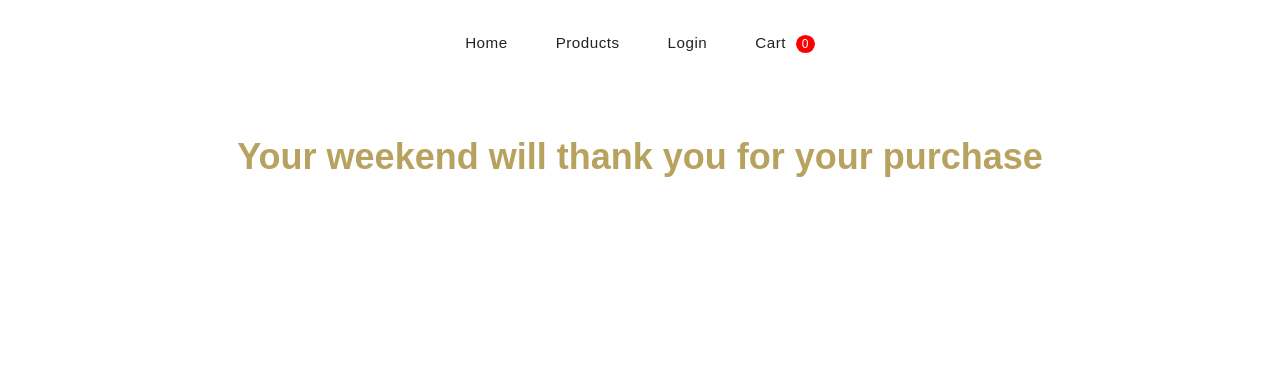
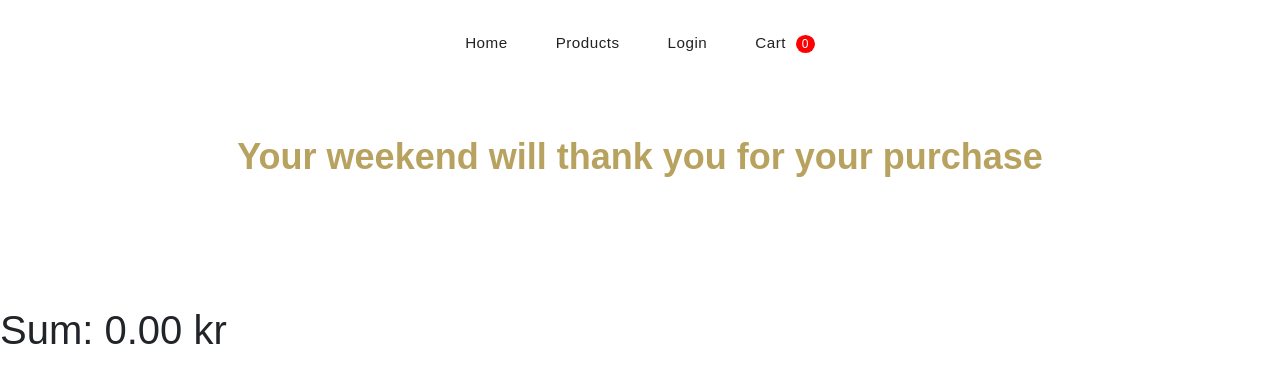
Before and after one commit to leakrullp/candy-webshop, a plain HTML site: page basket.html in a window 1280 px wide. Drawn offline with nearby package versions, Linux system fonts and the light colour scheme; a web font is replaced by a local one.

Commit message:
Refactor product pricing structure and update basket display logic

```diff
--- a/Products/productCard.js
+++ b/Products/productCard.js
@@ -5,9 +5,9 @@ export function createProductCard(p) {
   card.innerHTML = `
     <h2>${p.name}</h2>
     <img src="${p.image}" width="200" alt="${p.name}" />
-    <p>Pris:
-    ${p.discount > 0 ? `<del>${p.price} kr.</del>` : `${p.price} kr.`}</p>
-    ${p.discount > 0 ? `<p style="background-color:#ffff00">Discounted price ${p.price - (p.discount / 100) * p.price} </p>` : ""}
+    <p>
+    ${p.discount > 0 ? `<del>Old price: ${p.originalPrice} kr.</del>` : `Price: ${p.price} kr.`}</p>
+    ${p.discount > 0 ? `<p style="background-color:#ffff00">New price ${p.price.toFixed(2)} kr. </p>` : ""}
     <p>Country: ${p.country}</p>
     <p>Brand: ${p.brand}</p>
     <button class="view-btn" data-id="${p.id}">View Details</button>
--- a/Products/products.js
+++ b/Products/products.js
@@ -1,7 +1,7 @@
 const products = [
   {
     id: 1,
-    price: 25.5,
+    originalPrice: 25.5,
     name: "Frugt Vingummibamser",
     image: "/Products/images/1.jpg",
     country: "Germany",
@@ -17,7 +17,7 @@ const products = [
   },
   {
     id: 2,
-    price: 45.0,
+    originalPrice: 45.0,
     name: "Cremet Mælkechokolade",
     image: "/Products/images/2.jpg",
     country: "Switzerland",
@@ -33,7 +33,7 @@ const products = [
   },
   {
     id: 3,
-    price: 18.0,
+    originalPrice: 18.0,
     name: "Sure Jordbær Snører",
     image: "/Products/images/3.jpg",
     country: "Denmark",
@@ -49,7 +49,7 @@ const products = [
   },
   {
     id: 4,
-    price: 32.0,
+    originalPrice: 32.0,
     name: "Salte Heksehyl",
     image: "/Products/images/4.jpg",
     country: "Netherlands",
@@ -65,7 +65,7 @@ const products = [
   },
   {
     id: 5,
-    price: 15.0,
+    originalPrice: 15.0,
     name: "Klassiske Bolcher",
     image: "/Products/images/5.jpg",
     country: "Denmark",
@@ -81,7 +81,7 @@ const products = [
   },
   {
     id: 6,
-    price: 20.0,
+    originalPrice: 20.0,
     name: "Polish Chocolate Wafer Bar",
     image: "/Products/images/6.png",
     country: "Poland",
@@ -97,7 +97,7 @@ const products = [
   },
   {
     id: 7,
-    price: 17.5,
+    originalPrice: 17.5,
     name: "Plum Filled Chocolates",
     image: "/Products/images/7.png",
     country: "Poland",
@@ -112,7 +112,7 @@ const products = [
   },
   {
     id: 8,
-    price: 14.0,
+    originalPrice: 14.0,
     name: "Polish Fruit Jellies",
     image: "/Products/images/8.jpg",
     country: "Poland",
@@ -127,7 +127,7 @@ const products = [
   },
   {
     id: 9,
-    price: 22.0,
+    originalPrice: 22.0,
     name: "Serbian Hazelnut Chocolate",
     image: "/Products/images/9.jpg",
     country: "Serbia",
@@ -142,7 +142,7 @@ const products = [
   },
   {
     id: 10,
-    price: 16.5,
+    originalPrice: 16.5,
     name: "Fruit Caramel Chews",
     image: "/Products/images/10.jpg",
     country: "Serbia",
@@ -157,7 +157,7 @@ const products = [
   },
   {
     id: 11,
-    price: 19.0,
+    originalPrice: 19.0,
     name: "Serbian Cocoa Biscuits",
     image: "/Products/images/11.jpg",
     country: "Serbia",
@@ -172,7 +172,7 @@ const products = [
   },
   {
     id: 12,
-    price: 24.0,
+    originalPrice: 24.0,
     name: "Greek Honey Sesame Bars",
     image: "/Products/images/12.jpg",
     country: "Greece",
@@ -187,7 +187,7 @@ const products = [
   },
   {
     id: 13,
-    price: 21.0,
+    originalPrice: 21.0,
     name: "Greek Milk Chocolate Bar",
     image: "/Products/images/13.jpg",
     country: "Greece",
@@ -202,7 +202,7 @@ const products = [
   },
   {
     id: 14,
-    price: 18.5,
+    originalPrice: 18.5,
     name: "Loukoumi (Greek Delight)",
     image: "/Products/images/14.jpg",
     country: "Greece",
@@ -232,14 +232,15 @@ const products = [
   },
 ];
 
-function returnDiscountedPrice(p) {
+function getCurrentPrice(p) {
   const op = p.originalPrice;
   const discount = p.discount;
-  if (discount > 0) return op - op * (discount / 100);
-  else return op;
+  let finalPrice = op;
+  if (discount > 0) finalPrice = op - op * (discount / 100);
+  return finalPrice;
 }
 
 export const candyProducts = products.map((p) => ({
   ...p,
-  price: returnDiscountedPrice(p),
+  price: getCurrentPrice(p),
 }));
--- a/basket.html
+++ b/basket.html
@@ -18,23 +18,31 @@
     </header>
   </main>
   <div id="basket-container"></div>
-  <div id="basket-container"></div>
+  <h1 id="cart-sum">
+    </div>
 
     <script type="module">
       import { candyProducts } from "./Products/products.js";
 
-    var basket = document.getElementById("basket-container");
+      var basketContainer = document.getElementById("basket-container");
+      var sumDiv = document.getElementById("cart-sum");
 
       var productsInCart = JSON.parse(localStorage.getItem("productsInCart")) || []; // Retrieve the cart array from localStorage or create an empty array if it doesn't exist
+
+      const sum = productsInCart.reduce((acc, pc) => {
+        const product = candyProducts.find(p => p.id == pc.id);
+        return acc + (product.price * pc.quantity);
+      }, 0);
+      sumDiv.innerHTML = `Sum: ${sum.toFixed(2)} kr`;
 
       productsInCart.forEach(function (pc) {
         candyProducts.forEach(function (p) {
           if (pc.id == p.id) {
-          basket.innerHTML += `
+            basketContainer.innerHTML += `
         <div class="basket-item">
           <h2>${p.name}</h2>
           <img src="${p.image}" class="basket-img">
-          <p>Price: ${p.price}</p>
+          <p>Price: ${p.price.toFixed(2)}</p>
           <p>Quantity: <span class="quantity">${pc.quantity}</span></p>
           <button class="remove-btn" onclick="removeFromCart(${p.id})">Remove</button>
         </div>
```
Lines whose indentation alone changed are shown as unchanged.
